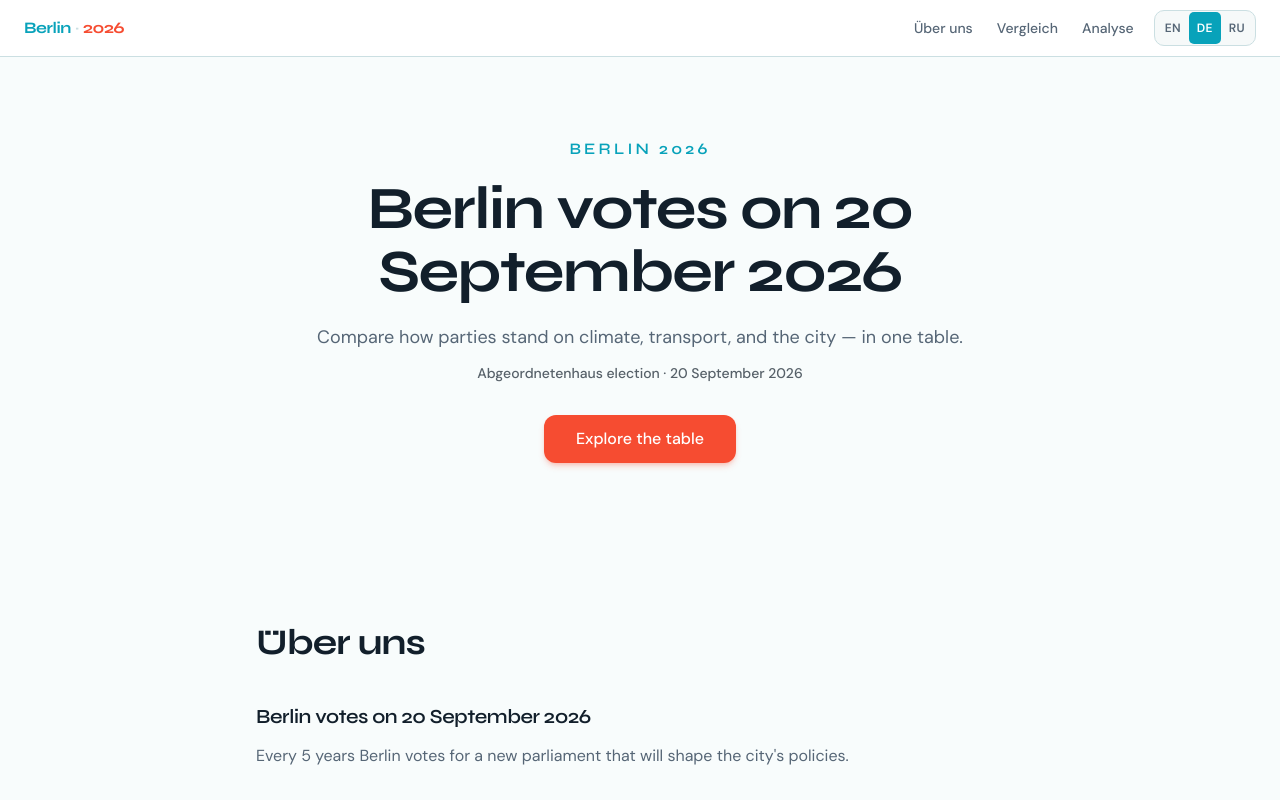
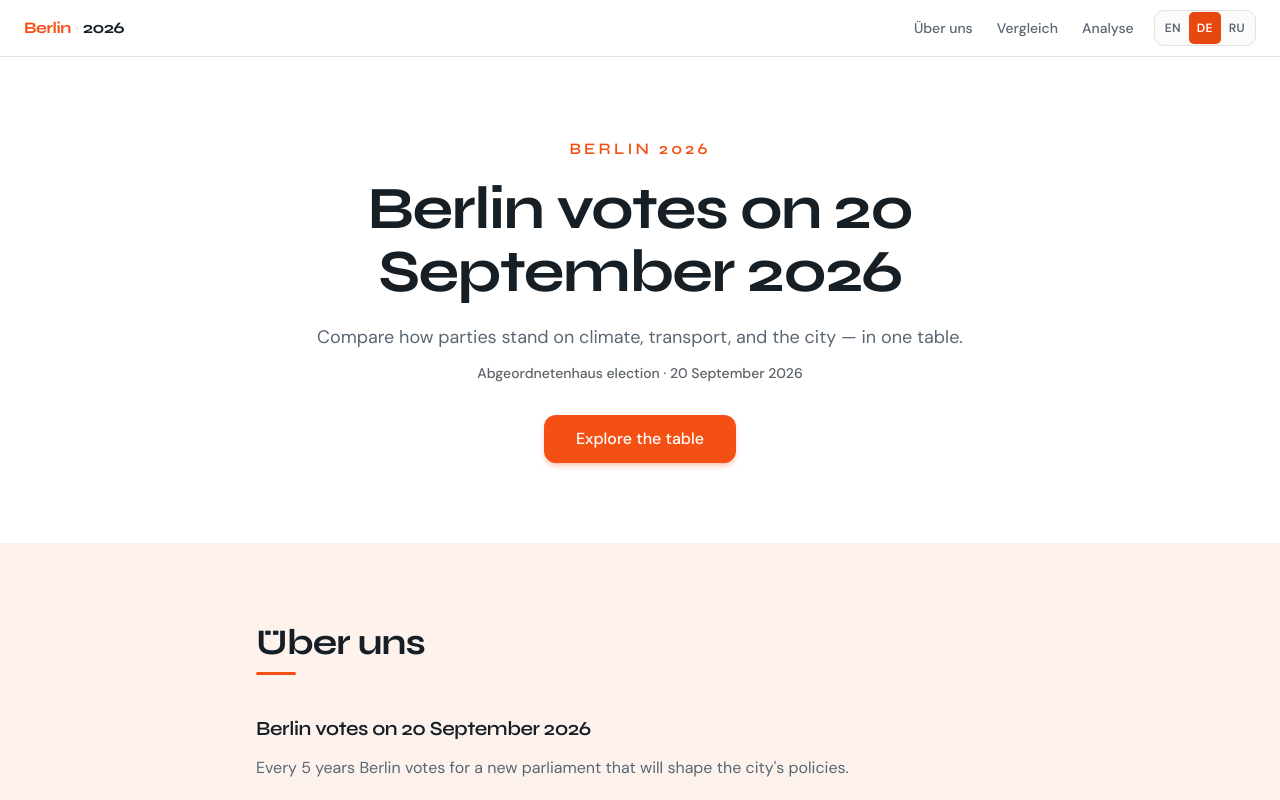
Before and after one commit to mashazyu/berlin-2026, a Next.js app: page /de in a window 1280 px wide. Shown: the top 800 px of the page. Built offline with nearby package versions, Linux system fonts and the light colour scheme.

Commit message:
feat: add animation

```diff
--- a/app/globals.css
+++ b/app/globals.css
@@ -1,30 +1,32 @@
 @import "tailwindcss";
 
 :root {
-  --background: 180 40% 98%;
-  --foreground: 210 40% 12%;
+  --background: 0 0% 100%;
+  --foreground: 210 24% 12%;
   --card: 0 0% 100%;
-  --card-foreground: 210 40% 12%;
+  --card-foreground: 210 24% 12%;
   --popover: 0 0% 100%;
-  --popover-foreground: 210 40% 12%;
-  --primary: 188 92% 38%;
+  --popover-foreground: 210 24% 12%;
+  --primary: 16 88% 48%;
   --primary-foreground: 0 0% 100%;
-  --secondary: 82 78% 48%;
-  --secondary-foreground: 210 40% 10%;
-  --muted: 180 24% 93%;
-  --muted-foreground: 210 16% 40%;
-  --accent: 8 92% 58%;
+  --secondary: 24 90% 94%;
+  --secondary-foreground: 16 50% 28%;
+  --muted: 30 20% 96%;
+  --muted-foreground: 210 12% 40%;
+  --accent: 16 92% 52%;
   --accent-foreground: 0 0% 100%;
   --destructive: 0 78% 52%;
   --destructive-foreground: 0 0% 100%;
-  --border: 188 28% 84%;
-  --input: 188 28% 84%;
-  --ring: 188 92% 38%;
+  --border: 30 14% 88%;
+  --input: 30 14% 88%;
+  --ring: 16 88% 48%;
   --radius: 0.75rem;
   --stance-for: 158 72% 36%;
   --stance-against: 8 78% 52%;
   --stance-mixed: 38 92% 48%;
   --stance-none: 210 12% 62%;
+  --section-warm: 24 85% 96%;
+  --header-offset: 3.5rem;
 }
 
 @theme inline {
@@ -51,6 +53,7 @@
   --color-stance-against: hsl(var(--stance-against));
   --color-stance-mixed: hsl(var(--stance-mixed));
   --color-stance-none: hsl(var(--stance-none));
+  --color-section-warm: hsl(var(--section-warm));
   --font-sans: var(--font-dm-sans), ui-sans-serif, system-ui, sans-serif;
   --font-display: var(--font-syne), ui-sans-serif, system-ui, sans-serif;
   --radius-sm: calc(var(--radius) - 4px);
@@ -99,6 +102,7 @@
 
   html {
     scroll-behavior: smooth;
+    overscroll-behavior-y: none;
   }
 
   body {
@@ -120,3 +124,70 @@
 .lang-fade {
   animation: fade-in 0.35s ease-out;
 }
+
+.section-title {
+  position: relative;
+  padding-bottom: 0.75rem;
+}
+
+.section-title::after {
+  content: "";
+  position: absolute;
+  left: 0;
+  bottom: 0;
+  width: 2.5rem;
+  height: 3px;
+  border-radius: 999px;
+  background: hsl(var(--accent));
+}
+
+.section-title-center::after {
+  left: 50%;
+  transform: translateX(-50%);
+}
+
+@keyframes edge-bounce-top {
+  0% {
+    transform: translate3d(0, 0, 0);
+  }
+  35% {
+    transform: translate3d(0, 12px, 0);
+  }
+  100% {
+    transform: translate3d(0, 0, 0);
+  }
+}
+
+@keyframes edge-bounce-bottom {
+  0% {
+    transform: translate3d(0, 0, 0);
+  }
+  35% {
+    transform: translate3d(0, -12px, 0);
+  }
+  100% {
+    transform: translate3d(0, 0, 0);
+  }
+}
+
+/* Bounce content only — keep sticky header still (avoids a double/janky feel) */
+body.edge-bounce-top main,
+body.edge-bounce-top footer {
+  animation: edge-bounce-top 0.7s cubic-bezier(0.22, 1.2, 0.36, 1);
+  will-change: transform;
+}
+
+body.edge-bounce-bottom main,
+body.edge-bounce-bottom footer {
+  animation: edge-bounce-bottom 0.7s cubic-bezier(0.22, 1.2, 0.36, 1);
+  will-change: transform;
+}
+
+@media (prefers-reduced-motion: reduce) {
+  body.edge-bounce-top main,
+  body.edge-bounce-top footer,
+  body.edge-bounce-bottom main,
+  body.edge-bounce-bottom footer {
+    animation: none;
+  }
+}
--- a/components/about-section.tsx
+++ b/components/about-section.tsx
@@ -16,9 +16,9 @@ export function AboutSection() {
   const about = t.about
 
   return (
-    <section id="about" className="scroll-mt-20 px-4 py-16 sm:px-6 sm:py-20">
+    <section id="about" className="scroll-mt-[4.25rem] bg-section-warm px-4 py-16 sm:px-6 sm:py-20">
       <div className="mx-auto max-w-3xl animate-[rise_0.55s_ease-out_both]">
-        <h2 className="font-display text-3xl font-bold tracking-tight sm:text-4xl">
+        <h2 className="section-title font-display text-3xl font-bold tracking-tight sm:text-4xl">
           {about.title}
         </h2>
         <div className="mt-10 space-y-10">
--- a/components/analysis-section.tsx
+++ b/components/analysis-section.tsx
@@ -12,9 +12,9 @@ export function AnalysisSection({
   const { analysis } = comparison
 
   return (
-    <section id="analysis" className="scroll-mt-20 px-4 py-16 sm:px-6 sm:py-20">
+    <section id="analysis" className="scroll-mt-[4.25rem] bg-section-warm px-4 py-16 sm:px-6 sm:py-20">
       <div className="mx-auto max-w-3xl animate-[rise_0.55s_ease-out_both]">
-        <h2 className="font-display text-3xl font-bold tracking-tight sm:text-4xl">
+        <h2 className="section-title font-display text-3xl font-bold tracking-tight sm:text-4xl">
           {t.analysis.title}
         </h2>
 
--- a/components/comparison-table.tsx
+++ b/components/comparison-table.tsx
@@ -50,9 +50,9 @@ export function ComparisonTable({
   )
 
   return (
-    <section id="table" className="scroll-mt-20 px-4 py-16 sm:px-6 sm:py-20">
+    <section id="table" className="scroll-mt-[4.25rem] bg-white px-4 py-16 sm:px-6 sm:py-20">
       <div className="mx-auto max-w-3xl">
-        <h2 className="font-display text-3xl font-bold tracking-tight sm:text-4xl">
+        <h2 className="section-title font-display text-3xl font-bold tracking-tight sm:text-4xl">
           {t.table.title}
         </h2>
         <p className="mt-3 text-muted-foreground">{t.table.subtitle}</p>
--- a/components/hero.tsx
+++ b/components/hero.tsx
@@ -2,14 +2,15 @@
 
 import { Button } from "@/components/ui/button"
 import { useLanguage } from "@/components/language-provider"
+import { handleSectionLinkClick } from "@/lib/scroll-to-section"
 
 export function Hero() {
   const { translations: t } = useLanguage()
 
   return (
-    <section className="px-4 pb-16 pt-14 sm:px-6 sm:pb-20 sm:pt-20">
-      <div className="mx-auto max-w-4xl animate-[rise_0.55s_ease-out_both] text-center">
-        <p className="mb-4 font-display text-sm font-semibold uppercase tracking-[0.2em] text-primary sm:text-base">
+    <section className="bg-white px-4 pb-16 pt-14 sm:px-6 sm:pb-20 sm:pt-20">
+      <div className="mx-auto max-w-4xl text-center">
+        <p className="mb-4 font-display text-sm font-semibold uppercase tracking-[0.2em] text-accent sm:text-base">
           {t.brand.name}
         </p>
         <h1 className="font-display text-4xl font-bold leading-[1.05] tracking-tight text-foreground sm:text-5xl md:text-6xl">
@@ -23,7 +24,12 @@ export function Hero() {
         </p>
         <div className="mt-8 flex justify-center">
           <Button asChild size="lg">
-            <a href="#table">{t.hero.cta}</a>
+            <a
+              href="#table"
+              onClick={(event) => handleSectionLinkClick(event, "table")}
+            >
+              {t.hero.cta}
+            </a>
           </Button>
         </div>
       </div>
--- a/components/home-page-client.tsx
+++ b/components/home-page-client.tsx
@@ -4,6 +4,7 @@ import { AboutSection } from "@/components/about-section"
 import { AnalysisSection } from "@/components/analysis-section"
 import { ComparisonTable } from "@/components/comparison-table"
 import { Hero } from "@/components/hero"
+import { SectionScrollSnap } from "@/components/section-scroll-snap"
 import { SiteFooter } from "@/components/site-footer"
 import { SiteHeader } from "@/components/site-header"
 import type { ResolvedComparison } from "@/lib/comparison/types"
@@ -19,6 +20,7 @@ export function HomePageClient({
 
   return (
     <div className="lang-fade min-h-screen bg-background" key={language}>
+      <SectionScrollSnap />
       <SiteHeader />
       <main>
         <Hero />
--- a/components/site-footer.tsx
+++ b/components/site-footer.tsx
@@ -15,9 +15,9 @@ export function SiteFooter() {
 
         <div className="mt-5 flex flex-col gap-4 border-t border-border pt-5 sm:flex-row sm:items-center sm:justify-between">
           <p className="font-display text-sm font-bold tracking-tight">
-            <span className="text-primary">Berlin</span>
+            <span className="text-accent">Berlin</span>
             <span className="mx-1 text-border">·</span>
-            <span className="text-accent">2026</span>
+            <span className="text-foreground">2026</span>
           </p>
           <div className="flex flex-wrap items-center gap-x-4 gap-y-2 text-sm text-muted-foreground">
             <Link
--- a/components/site-header.tsx
+++ b/components/site-header.tsx
@@ -1,10 +1,14 @@
 "use client"
 
-import { useState } from "react"
+import { useEffect, useState } from "react"
 import Link from "next/link"
 import { Menu, X } from "lucide-react"
 import { useLanguage } from "@/components/language-provider"
 import { LanguageSwitcher } from "@/components/language-switcher"
+import {
+  handleSectionLinkClick,
+  scrollToSection,
+} from "@/lib/scroll-to-section"
 import { cn } from "@/lib/utils"
 
 export function SiteHeader() {
@@ -12,14 +16,22 @@ export function SiteHeader() {
   const [open, setOpen] = useState(false)
 
   const links = [
-    { href: `#about`, label: t.navigation.about },
-    { href: `#table`, label: t.navigation.table },
-    { href: `#analysis`, label: t.navigation.analysis },
+    { href: "about", label: t.navigation.about },
+    { href: "table", label: t.navigation.table },
+    { href: "analysis", label: t.navigation.analysis },
   ]
 
   function closeMenu() {
     setOpen(false)
   }
+
+  useEffect(() => {
+    const hash = window.location.hash.replace(/^#/, "")
+    if (!hash) return
+    // Wait for layout after language / content paint
+    const timer = window.setTimeout(() => scrollToSection(hash), 80)
+    return () => window.clearTimeout(timer)
+  }, [])
 
   return (
     <header className="sticky top-0 z-40 border-b border-border bg-white">
@@ -29,9 +41,9 @@ export function SiteHeader() {
           className="flex h-9 shrink-0 items-center font-display text-base font-bold tracking-tight text-foreground"
           onClick={closeMenu}
         >
-          <span className="text-primary">Berlin</span>
+          <span className="text-accent">Berlin</span>
           <span className="mx-1 text-border">·</span>
-          <span className="text-accent">2026</span>
+          <span className="text-foreground">2026</span>
         </Link>
 
         <div className="flex h-9 items-center gap-1 sm:gap-2">
@@ -39,8 +51,9 @@ export function SiteHeader() {
             {links.map((link) => (
               <a
                 key={link.href}
-                href={link.href}
+                href={`#${link.href}`}
                 className="inline-flex h-9 items-center px-3 text-sm font-medium text-muted-foreground transition-colors hover:text-foreground"
+                onClick={(event) => handleSectionLinkClick(event, link.href)}
               >
                 {link.label}
               </a>
@@ -74,9 +87,11 @@ export function SiteHeader() {
           {links.map((link) => (
             <a
               key={link.href}
-              href={link.href}
-              onClick={closeMenu}
+              href={`#${link.href}`}
               className="flex h-11 items-center rounded-md px-3 text-sm font-medium text-foreground transition-colors hover:bg-muted"
+              onClick={(event) =>
+                handleSectionLinkClick(event, link.href, closeMenu)
+              }
             >
               {link.label}
             </a>
--- /dev/null
+++ b/lib/scroll-to-section.ts
@@ -0,0 +1,68 @@
+import type { MouseEvent } from "react"
+
+export function headerHeight() {
+  const header = document.querySelector("header")
+  return header ? Math.round(header.getBoundingClientRect().height) : 56
+}
+
+export function getSectionSnapTarget(section: HTMLElement): HTMLElement {
+  return section.querySelector<HTMLElement>("h1, h2") ?? section
+}
+
+export function scrollToSection(sectionId: string) {
+  const id = sectionId.replace(/^#/, "")
+  const section = document.getElementById(id)
+  if (!section) return
+
+  const target = getSectionSnapTarget(section)
+  const top =
+    window.scrollY + target.getBoundingClientRect().top - headerHeight() - 8
+
+  window.scrollTo({ top: Math.max(0, top), behavior: "smooth" })
+  history.replaceState(null, "", `#${id}`)
+}
+
+export function handleSectionLinkClick(
+  event: MouseEvent<HTMLAnchorElement>,
+  sectionId: string,
+  afterClick?: () => void
+) {
+  event.preventDefault()
+  afterClick?.()
+  window.dispatchEvent(new CustomEvent("section-nav-start"))
+  window.requestAnimationFrame(() => {
+    window.setTimeout(() => scrollToSection(sectionId), 80)
+  })
+}
+
+/** After free-scroll settles, snap if a section heading is near the header line. */
+export function snapNearestSectionIfNeeded() {
+  if (window.matchMedia("(prefers-reduced-motion: reduce)").matches) return
+
+  const snapLine = headerHeight() + 8
+  const sections = Array.from(
+    document.querySelectorAll<HTMLElement>("main > section")
+  )
+  if (sections.length === 0) return
+
+  let best: { el: HTMLElement; dist: number } | null = null
+
+  for (const section of sections) {
+    // Never snap the hero / first section
+    if (section.id === "hero" || !section.id) continue
+
+    const target = getSectionSnapTarget(section)
+    const dist = target.getBoundingClientRect().top - snapLine
+    // Heading near the top edge (slightly above or below) → snap into place
+    if (dist > -100 && dist < 160) {
+      if (!best || Math.abs(dist) < Math.abs(best.dist)) {
+        best = { el: target, dist }
+      }
+    }
+  }
+
+  if (!best || Math.abs(best.dist) < 6) return
+
+  const top = window.scrollY + best.el.getBoundingClientRect().top - snapLine
+  window.scrollTo({ top: Math.max(0, top), behavior: "smooth" })
+}
```
Also changed, not shown: components/section-scroll-snap.tsx (added, +125 -0 lines), app/icon.svg.
